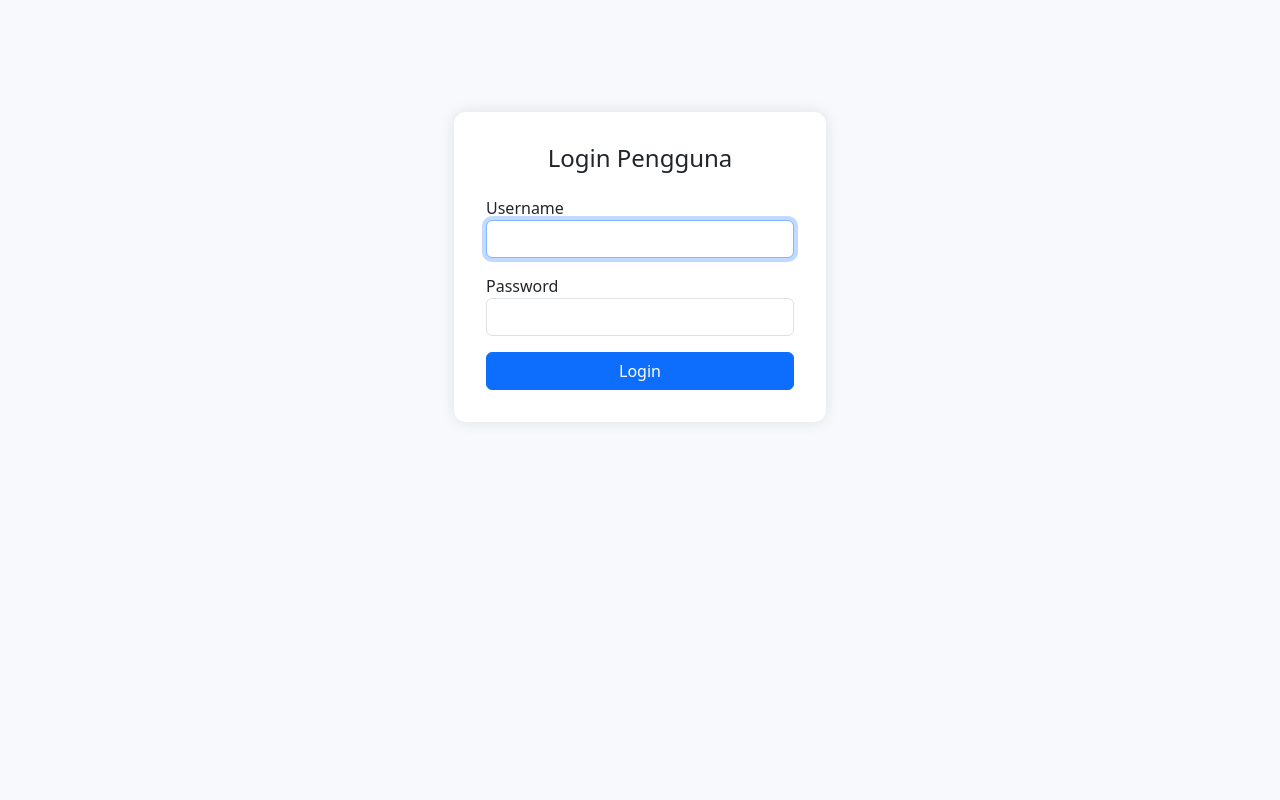
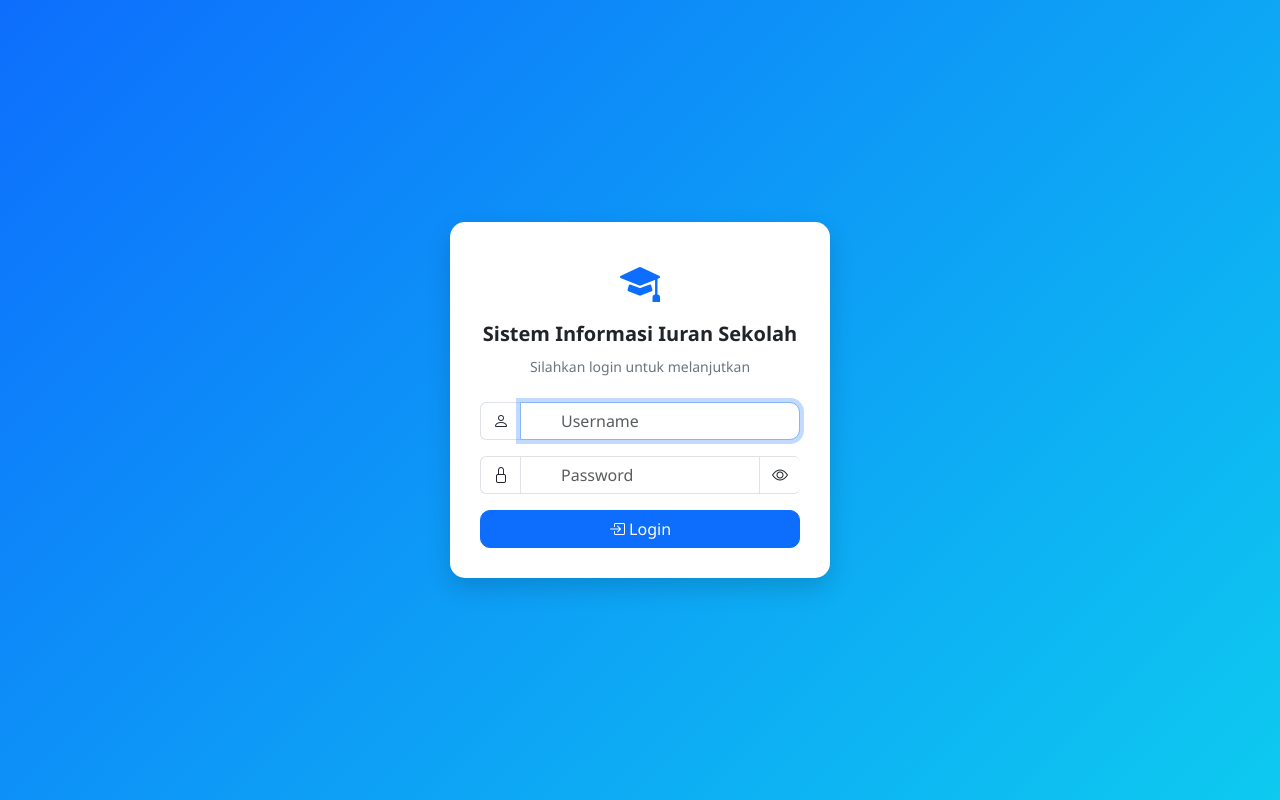
Before and after one commit to arieriyan007/iuran, a PHP site: page /login.php in a window 1280 px wide. Run offline with PHP 8.4, Linux system fonts and the light colour scheme.

Commit message:
Update ubah tampilan login

```diff
--- a/login.php
+++ b/login.php
@@ -6,42 +6,131 @@
     <meta charset="UTF-8">
     <title>Login apps iuran</title>
     <link href="https://cdn.jsdelivr.net/npm/bootstrap@5.3.0/dist/css/bootstrap.min.css" rel="stylesheet">
+    <!-- Icons -->
+    <link href="https://cdn.jsdelivr.net/npm/bootstrap-icons@1.10.5/font/bootstrap-icons.css" rel="stylesheet">
+
+    <!-- css login -->
     <style>
         body {
-            background-color: #f7f9fc;
+            background: linear-gradient(135deg, #0d6efd, #0dcaf0);
+            height: 100vh;
+            display: flex;
+            align-items: center;
+            justify-content: center;
+            font-family: 'Segoe UI', sans-serif;
         }
 
-        .login-box {
-            margin-top: 10%;
-            padding: 2rem;
-            background: white;
-            border-radius: 12px;
-            box-shadow: 0 0 15px rgba(0, 0, 0, 0.1);
+        .login-card {
+            width: 100%;
+            max-width: 380px;
+            padding: 30px;
+            border-radius: 15px;
+            background: #fff;
+            box-shadow: 0 10px 25px rgba(0, 0, 0, 0.15);
         }
+
+        .login-title {
+            font-weight: 600;
+            text-align: center;
+            margin-bottom: 10px;
+        }
+
+        .login-subtitle {
+            font-size: 14px;
+            color: #6c757d;
+            text-align: center;
+            margin-bottom: 25px;
+        }
+
+        .form-control {
+            border-radius: 10px;
+            padding-left: 40px;
+        }
+
+        .input-group-text {
+            background: transparent;
+            border-right: 0;
+        }
+
+        .from-control:focus {
+            box-shadow: none;
+            border-color: #0d6efd;
+        }
+
+        .btn-login {
+            border-radius: 10px;
+            font-weight: 500;
+        }
+
+        .logo {
+            font-size: 40px;
+            text-align: center;
+            color: #0d6efd;
+            margin-bottom: 10px;
+        }
+
     </style>
 </head>
 
 <body>
-    <div class="container d-flex justify-content-center">
-        <div class="login-box col-md-4">
-            <h4 class="text-center mb-4">Login Pengguna</h4>
-            <?php if (isset($_SESSION['error'])): ?>
-                <div class="alert alert-danger"><?= $_SESSION['error'];
-                                                unset($_SESSION['error']); ?></div>
-            <?php endif; ?>
-            <form action="cekLogin.php" method="post">
-                <div class="mb-3">
-                    <label>Username</label>
-                    <input type="text" name="username" class="form-control" required autofocus>
-                </div>
-                <div class="mb-3">
-                    <label>Password</label>
-                    <input type="password" name="password" class="form-control" required>
-                </div>
-                <button type="submit" class="btn btn-primary w-100">Login</button>
-            </form>
+<div class="login-card">
+    <div class="logo">
+        <i class="bi bi-mortarboard-fill"></i>
+    </div>
+
+    <h5 class="login-title">Sistem Informasi Iuran Sekolah</h5>
+    <div class="login-subtitle">Silahkan login untuk melanjutkan</div>
+
+    <!-- alert -->
+     <?php if (isset($_SESSION['error'])) : ?>
+        <div class="alert alert-danger text-center p-2">
+            <?= $_SESSION['error']; unset($_SESSION['error']); ?>
         </div>
-    </div>
+    <?php endif; ?>
+
+    <form action="cekLogin.php" method="post">
+
+    <!-- Username -->
+     <div class="mb-3 input-group">
+        <span class="input-group-text"><i class="bi bi-person"></i></span>
+        <input type="text" class="form-control" name="username" placeholder="Username" required autofocus>
+     </div>
+
+     <!-- Password -->
+      <div class="mb-3 input-group">
+        <span class="input-group-text"><i class="bi bi-lock"></i></span>
+        <input id="password" type="text" class="form-control" name="password" placeholder="Password" required>
+        <!-- membuat eye password -->
+        <span class="input-group-text" onclick="togglePassword()" style="cursor:pointer;"><i class="bi bi-eye" id="iconEye"></i></span>
+      </div>
+
+      <!-- button -->
+       <button class="btn btn-primary w-100 btn-login" type="submit">
+        <i class="bi bi-box-arrow-in-right"></i> Login
+       </button>
+
+    </form>
+</div>
+
+<!-- script java untuk aktifkan eye password -->
+<script>
+    function togglePassword () {
+        const p = document.getElementById("password");
+        const icon = document.getElementById("iconEye");
+
+       if (p.type === "password") {
+        p.type = "text";
+        icon.classList.remove("bi-eye");
+        icon.classList.add("bi-eye-slash");
+       } else {
+        p.type = "password";
+        icon.classList.remove("bi-eye-slash");
+        icon.classList.add("bi-eye");
+       }
+    }
+</script>
+
 </body>
 
+
 </html>
```
